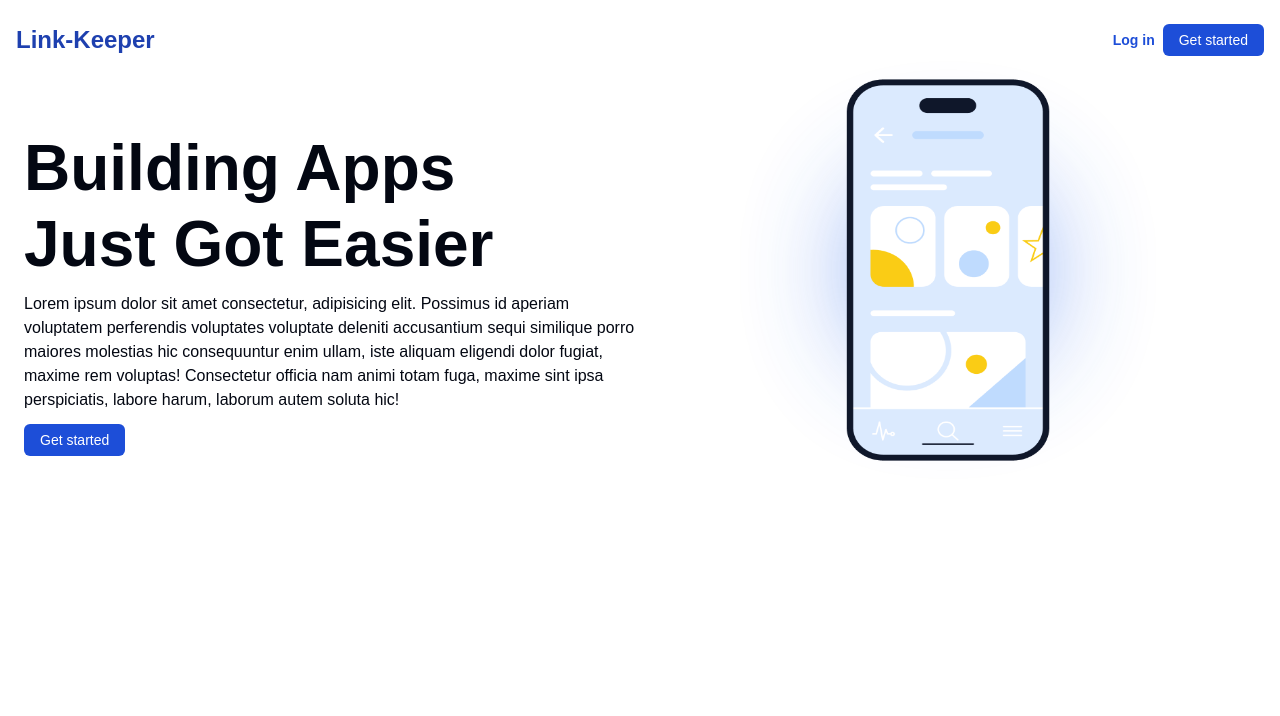
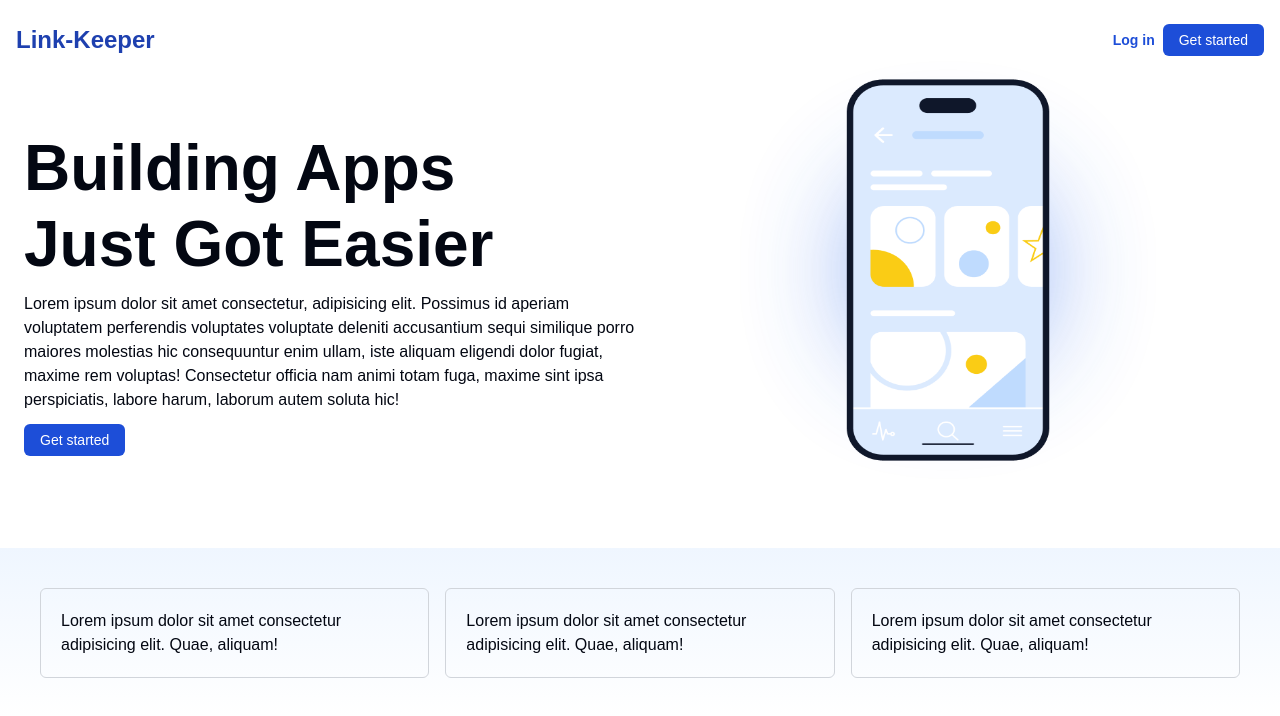
Before and after one commit to utpalsinghdev/link-keeper, a Next.js app: page / in a window 1280 px wide. Shown: the top 716 px of the page. Built offline with nearby package versions, Linux system fonts and the light colour scheme.

Commit message:
cards section started

```diff
--- a/src/app/page.tsx
+++ b/src/app/page.tsx
@@ -1,3 +1,4 @@
+import CardSection from "@/components/atoms/home/CardSection";
 import Hero from "@/components/atoms/home/Hero";
 import Navbar from "@/components/atoms/home/Navbar";
 import React from "react";
@@ -7,6 +8,7 @@ const Home = () => {
     <div>
       <Navbar />
       <Hero />
+      <CardSection />
     </div>
   );
 };
--- /dev/null
+++ b/src/components/atoms/home/Card.tsx
@@ -0,0 +1,19 @@
+import React from "react";
+
+const Card = () => {
+  return (
+    <div>
+      <div>
+        <div className="border border-gray-300 p-5 cursor-pointer rounded-md">
+          <div className="flex-col items-start gap-5 text-3xl md:text-4xl xl:text-5xl"></div>
+          <p className="">
+            Lorem ipsum dolor sit amet consectetur adipisicing elit. Quae,
+            aliquam!
+          </p>
+        </div>
+      </div>
+    </div>
+  );
+};
+
+export default Card;
--- /dev/null
+++ b/src/components/atoms/home/CardSection.tsx
@@ -0,0 +1,19 @@
+import React from "react";
+import Card from "./Card";
+
+const CardSection = () => {
+  return (
+    <div
+      className=" bg-gradient-to-b from-blue-50 to-white flex  gap-4 mt-28 md:mt-20
+    "
+    >
+      <div className="flex gap-4 mx-10 my-10">
+        <Card />
+        <Card />
+        <Card />
+      </div>
+    </div>
+  );
+};
+
+export default CardSection;
```
